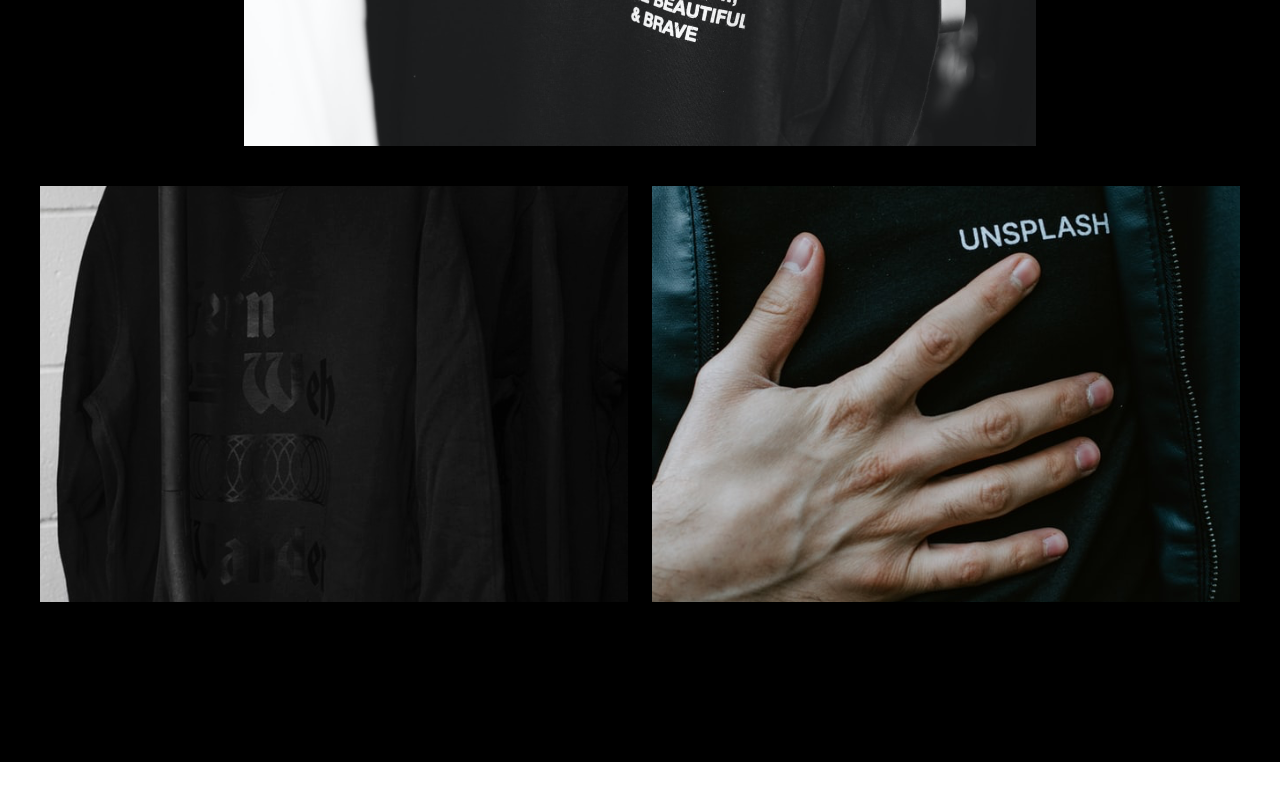
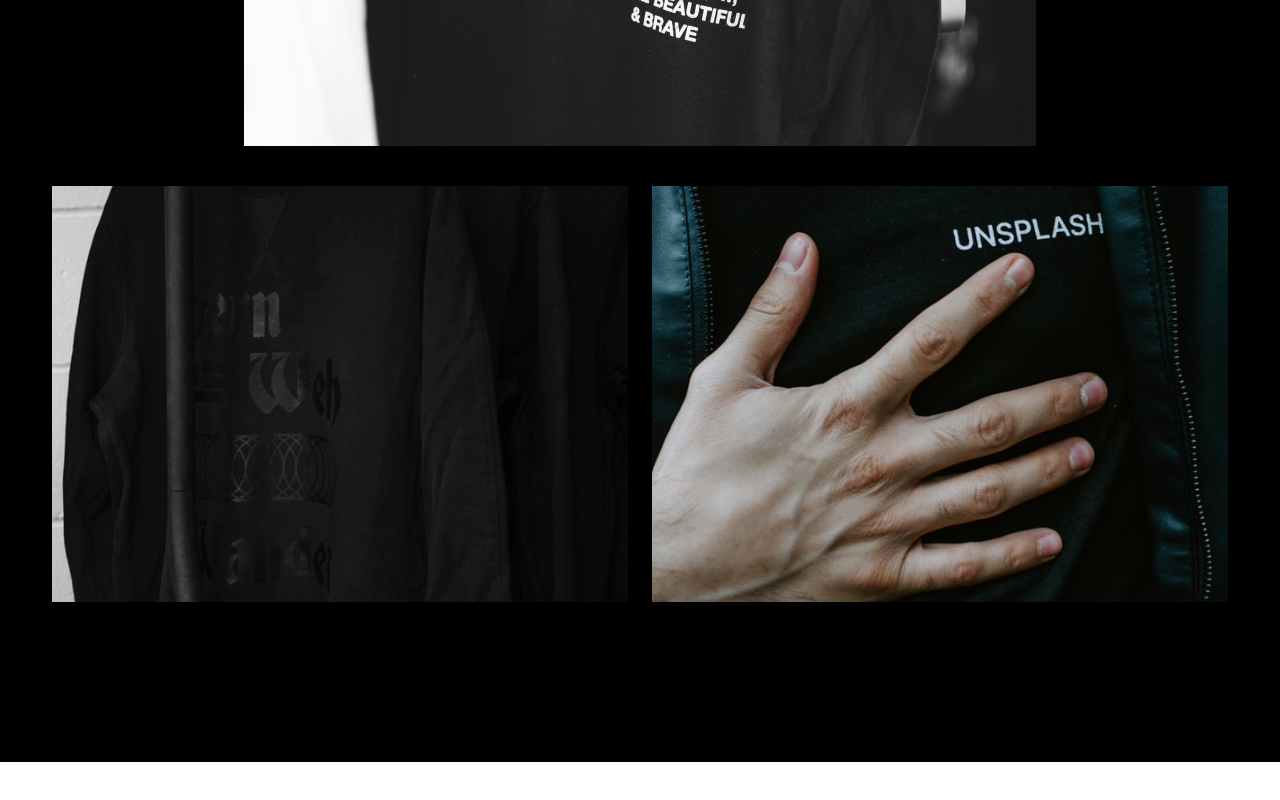
Before and after one commit to ChrisC0210/2022-web-layout-training, a plain HTML site: page week2.html in a window 1280 px wide. Shown: the part 2676-3476 px from the top of the page. Drawn offline with Linux system fonts and the light colour scheme.

Commit message:
Fixed Week2  RWD :Brand img

```diff
--- a/assets/scss/pages/_materialDesign.scss
+++ b/assets/scss/pages/_materialDesign.scss
@@ -99,16 +99,23 @@
       display: flex;
       flex-wrap: wrap;
       justify-content: center;
-      align-self: center;
+      align-items: center;
       img {
         height: 416px;
+        object-fit: cover;
       }
     }
     .brand-box-img-1 {
-      width: 792px;
+      max-width: 792px;
+      width: 100%;
     }
     .brand-box-img-2 {
-      width: 588px;
+      display: flex;
+      justify-content: space-between;
+      //width: 588px;
+      img{
+      width: calc(100%/2 - 12px);
+      }
     }
   }
   //work-box
--- a/week2.html
+++ b/week2.html
@@ -68,8 +68,10 @@
     </div>
     <div class="brand-box-img">
       <img class="brand-box-img-1 mb-40" src="./assets/week2/brand_img1.png" alt="img-1">
-      <img class="brand-box-img-2 mr-24" src="./assets/week2/brand_img2.png" alt="img-2">
-      <img class="brand-box-img-2" src="./assets/week2/brand_img3.png" alt="img-3">
+      <div class="brand-box-img-2">
+        <img src="./assets/week2/brand_img2.png" alt="img-2">
+        <img src="./assets/week2/brand_img3.png" alt="img-3">
+      </div>
     </div>
   </section>
   <section class="container work-box pt-56 pb-144">
```
Also changed, not shown: assets/scss/all.css, dist/style/all.min.css, 2 other files.
